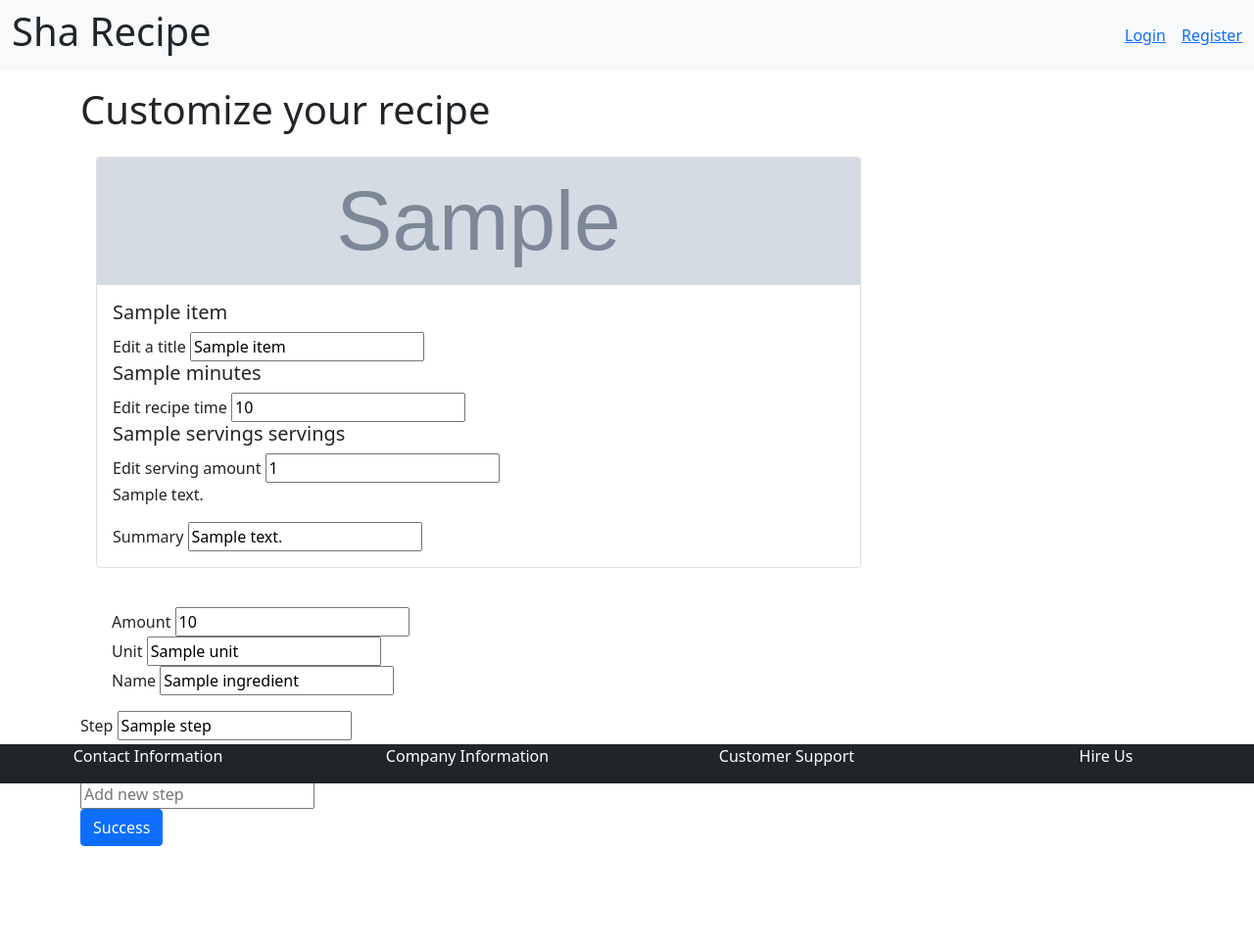
After one commit to CafeManager/ShaRecipe, a Flask app: page /recipes/1/create in a window 1280 px wide. The commit adds this page. Shown: the whole page at 98% size. Run offline with Flask 2, Linux system fonts and the light colour scheme; tables that the repository leaves empty hold one stand-in row (values such as "Sample post"); grey boxes marked "Sample" are stand-in pictures; a database or web service that is not in the repository returns one stand-in record (values such as "Sample title"); data that the repository does not hold is empty; some libraries are stand-ins or nearby versions.

Commit message:
added a LOT

```diff
--- a/app.py
+++ b/app.py
@@ -1,17 +1,187 @@
-from flask import Flask, render_template
+from flask import Flask, render_template, request, g, session, redirect, flash
 from flask_debugtoolbar import DebugToolbarExtension
 from flask_sqlalchemy import SQLAlchemy
-from form import AddUserForm
+from form import UserAddForm, LoginForm, RecipeForm, IngredientEntryForm, StepEntryForm
+from models import db, connect_db, User, Recipe, Step, Ingredient
+from sqlalchemy.exc import IntegrityError
+import requests
+import datetime
+
+CURR_USER_KEY = "curr_user"
 
 app = Flask(__name__)
-app.config['SECRET_KEY'] = 'this-is-secr3t'
+app.config["SECRET_KEY"] = "this-is-secr3t"
 
-app.config['SQLALCHEMY_DATABASE_URI'] = 'postgresql:///sharecipe'
-app.config['SQLALCHEMY_TRACK_MODIFICATIONS'] = False
-app.config['SQLALCHEMY_ECHO'] = True
+app.config["SQLALCHEMY_DATABASE_URI"] = "postgresql:///sharecipe"
+app.config["SQLALCHEMY_TRACK_MODIFICATIONS"] = False
+app.config["SQLALCHEMY_ECHO"] = True
 
-# connect_db(app)
+API_KEY = "fc0a5c0a6ee744afacee96a81cf8664e"
+
+connect_db(app)
+
+
+@app.before_request
+def add_user_to_g():
+    if CURR_USER_KEY in session:
+        g.user = User.query.get(session[CURR_USER_KEY])
+
+    else:
+        g.user = None
+
+
+def do_login(user):
+    session[CURR_USER_KEY] = user.id
+
+
+def do_logout():
+    if CURR_USER_KEY in session:
+        del session[CURR_USER_KEY]
+
 
 @app.route("/")
 def home_page():
-    return render_template('homepage.html')
+    res = requests.get(
+        "https://api.spoonacular.com/recipes/random",
+        params={"apiKey": {API_KEY}, "tags": "dessert", "number": 5},
+    )
+    recipes = res.json().get("recipes")
+    recipeList = [
+        {
+            "id": recipe.get("id"),
+            "title": recipe.get("title"),
+            "img": recipe.get("image"),
+            "summary": [recipe.get("summary")],
+        }
+        for recipe in recipes
+    ]
+    print(recipes)
+
+    return render_template("homepage.html", res=recipeList)
+
+
+@app.route("/user/register", methods=["GET", "POST"])
+def create_user():
+    form = UserAddForm()
+    if form.validate_on_submit():
+        try:
+            user = User.signup(
+                username=form.username.data,
+                password=form.password.data,
+                email=form.email.data,
+            )
+            db.session.commit()
+
+        except IntegrityError:
+            flash("Username already taken", "danger")
+            return render_template("users/signup.html", form=form)
+
+        do_login(user)
+
+        return redirect("/")
+
+    return render_template("user/register.html", form=form)
+
+
+@app.route("/user/login", methods=["GET", "POST"])
+def login_user():
+    form = LoginForm()
+    if form.validate_on_submit():
+        user = User.authenticate(form.username.data, form.password.data)
+
+        if user:
+            session[CURR_USER_KEY] = user.id
+            return redirect("/")
+
+    return render_template("user/login.html", form=form)
+
+
+@app.route("/recipe/create")
+def register_user():
+    form = LoginForm()
+    return render_template("recipe/create.html", form=form)
+
+
+@app.route("/logout")
+def logout():
+    if CURR_USER_KEY in session:
+        del session[CURR_USER_KEY]
+    return redirect("/")
+
+
+@app.route("/fetchresults")
+def fetch_results():
+    q = request.args.get("q")
+    res = requests.get(
+        f"https://api.spoonacular.com/recipes/complexSearch?apiKey=fc0a5c0a6ee744afacee96a81cf8664e&query={q}"
+    )
+    json = res.json()
+    idString = ",".join([str(s.get("id")) for s in json["results"]])
+    idRes = requests.get(
+        f"https://api.spoonacular.com/recipes/informationBulk?ids={idString}&apiKey={API_KEY}"
+    )
+    extraInfo = idRes.json()
+    return render_template(
+        "search_results.html",
+        data={"recipeData": json["results"], "extraRecipeDataById": extraInfo},
+    )
+
+
+@app.route("/recipes/<int:id>/create")
+def get_recipe_template(id):
+    res = requests.get(
+        f"https://api.spoonacular.com/recipes/{id}/information?apiKey={API_KEY}"
+    )
+    json = res.json()
+
+
+    ingredient_data = []
+    steps_data = []
+    print(json)
+
+    for ingredient in json.get('extendedIngredients'):
+        ingredient_form = IngredientEntryForm()
+        ingredient_data.append({'amount': ingredient.get('amount'), 'unit':ingredient.get('unit'), 'name':ingredient.get('name')})
+        ingredient_form.amount.data = ingredient.get('amount')
+        ingredient_form.unit.data = ingredient.get('unit')
+        ingredient_form.name.data = ingredient.get('name')
+        # form.ingredients.append_entry(ingredient_form)
+
+    for step in json.get('analyzedInstructions')[0].get('steps'):
+        step_form = StepEntryForm()
+        steps_data.append({'step': step.get('step')})
+    form = RecipeForm(name=json.get('name'), total_time=json.get('readyInMinutes'),
+                      total_servings=json.get('total_servings'), summary=json.get('summary'),
+                      steps=steps_data, ingredients=ingredient_data)
+
+    if form.validate_on_submit():
+        name = form.name.data
+        user_id = 1
+        created_at = datetime.datetime.now()
+        created_by = "1"
+        total_time = form.data.total_time
+        parent_recipe_id = form.data.parent_recipe_id
+        total_servings = form.data.total_servings
+        api_id = form.data.api_id
+
+        ingredient_json = form.data.ingredient_json
+        step_json = form.data.ingredient_json
+
+        ingredients = form.data.ingredients
+        steps = form.data.steps
+        user_id = form.data.user_id
+
+
+        recipe = Recipe(name=name, user_id=user_id,
+                        created_at=created_at, created_by=created_by,
+                        total_time=total_time, total_servings=total_servings,
+                        api_id=api_id, parent_recipe_id=parent_recipe_id)
+
+        ingredient = Ingredient(json=ingredient_json, recipe_id=recipe.id)
+
+        step = Step(json=step_json, recipe_id=recipe.id)
+
+
+        db.session.commit()
+
+    return render_template("/recipe/create.html", res=json, form=form)
--- a/form.py
+++ b/form.py
@@ -1,11 +1,47 @@
 from flask_wtf import FlaskForm
-from wtforms import StringField, PasswordField
+from wtforms import StringField, PasswordField, TextAreaField, FloatField, FieldList, FormField, IntegerField
 from wtforms.validators import DataRequired, Email, Length
 
-class AddUserForm(FlaskForm):
+
+class UserAddForm(FlaskForm):
     """Form for adding users."""
 
-    username = StringField('Username', validators=[DataRequired()])
-    email = StringField('E-mail', validators=[DataRequired(), Email()])
-    password = PasswordField('Password', validators=[Length(min=6)])
-    image_url = StringField('(Optional) Image URL')
+    username = StringField("Username", validators=[DataRequired()])
+    email = StringField("E-mail", validators=[DataRequired(), Email()])
+    password = PasswordField("Password", validators=[Length(min=6)])
+    image_url = StringField("(Optional) Image URL")
+
+
+class LoginForm(FlaskForm):
+    """Login form."""
+
+    username = StringField("Username", validators=[DataRequired()])
+    password = PasswordField("Password", validators=[Length(min=6)])
+
+
+class ProfileForm(FlaskForm):
+    """Profile form."""
+
+    username = StringField("Username", validators=[DataRequired()])
+    email = StringField("Email", validators=[DataRequired()])
+    image_url = StringField("(Optional) Image URL")
+    header_image_url = StringField("(Optional) Header Image URL")
+    bio = StringField("(Optional) Bio")
+    password = PasswordField(validators=[DataRequired()])
+
+class IngredientEntryForm(FlaskForm):
+    amount = StringField("Amount")
+    unit = FloatField("Unit")
+    name = StringField("Name")
+
+class StepEntryForm(FlaskForm):
+    step = StringField("Step")
+
+class RecipeForm(FlaskForm):
+    """Profile form."""
+    name = StringField("Edit a title")
+    total_time = IntegerField("Edit recipe time")
+    total_servings = IntegerField("Edit serving amount")
+    summary = StringField("Summary")
+    ingredients = FieldList(FormField(IngredientEntryForm), min_entries=1)
+    steps = FieldList(FormField(StepEntryForm), min_entries=1)
--- a/requirements.txt
+++ b/requirements.txt
@@ -2,6 +2,8 @@ autopep8==1.4.4
 backcall==0.2.0
 bcrypt==4.0.1
 blinker==1.4
+certifi==2023.7.22
+charset-normalizer==3.2.0
 Click==7.0
 decorator==5.1.1
 dnspython==2.3.0
@@ -30,9 +32,11 @@ psycopg2==2.9.6
 ptyprocess==0.7.0
 pycodestyle==2.5.0
 Pygments==2.15.1
+requests==2.31.0
 SQLAlchemy==1.4.48
 traitlets==5.9.0
 typing_extensions==4.5.0
+urllib3==2.0.4
 wcwidth==0.2.6
 Werkzeug==0.16.0
 WTForms==3.0.1
--- a/static/app.css
+++ b/static/app.css
@@ -11,3 +11,10 @@
 .content-footer-push{
     margin-bottom: 100px;
 }
+
+.card-text-overflow{
+
+    overflow: hidden;
+    text-overflow: ellipsis;
+
+}
--- a/templates/base.html
+++ b/templates/base.html
@@ -6,6 +6,7 @@
     <meta name="viewport" content="width=device-width, initial-scale=1.0">
 
     <link href="https://cdn.jsdelivr.net/npm/bootstrap@5.1.3/dist/css/bootstrap.min.css" rel="stylesheet" integrity="sha384-1BmE4kWBq78iYhFldvKuhfTAU6auU8tT94WrHftjDbrCEXSU1oBoqyl2QvZ6jIW3" crossorigin="anonymous">
+    <script src="https://code.jquery.com/jquery-3.6.0.min.js"></script>
     <link rel="stylesheet" href="../static/app.css">
     {% block title %} Missing Title {% endblock%}
 </head>
@@ -13,10 +14,19 @@
     <nav class="navbar navbar-light bg-light mb-3">
         <div class="container-fluid">
             <h1> Sha Recipe </h1>
+            {% if not g.user %}
+            <a style="margin-left: auto; margin-right:1rem" href="/user/login"> Login </a>
+            <a href="/user/register"> Register</a>
+            {% else %}
+            <a style="margin-left: auto; margin-right:1rem" href="/user/"> Profile </a>
+            <a href="/logout"> Logout </a>
+            {% endif %}
         </div>
+
     </nav>
     <div class="container content-footer-push">
      {% block content %} Missing Content {% endblock%}
+
     </div>
      <footer class="bg-dark text-center text-white footer-fix">
         <div class="row">
@@ -35,5 +45,12 @@
         </div>
     </footer>
      <script src="https://cdn.jsdelivr.net/npm/bootstrap@5.1.3/dist/js/bootstrap.bundle.min.js" integrity="sha384-ka7Sk0Gln4gmtz2MlQnikT1wXgYsOg+OMhuP+IlRH9sENBO0LRn5q+8nbTov4+1p" crossorigin="anonymous"></script>
-</body>
+     <script
+     src="https://code.jquery.com/jquery-3.6.4.min.js"
+     integrity="sha256-oP6HI9z1XaZNBrJURtCoUT5SUnxFr8s3BzRl+cbzUq8="
+     crossorigin="anonymous"></script>
+         <script
+       src="https://cdnjs.cloudflare.com/ajax/libs/axios/1.3.4/axios.min.js"></script>
+       <script src="../static/app.js"></script>
+    </body>
 </html>
--- /dev/null
+++ b/templates/recipe/create.html
@@ -0,0 +1,64 @@
+{% extends 'base.html' %}
+
+{% block title %}
+<title> Create a recipe </title>
+{% endblock %}
+
+{% block content %}
+
+<h1> Customize your recipe </h1>
+
+<form id="pet-add-form" method="POST">
+    {{ form.hidden_tag() }}
+
+
+    <div class="card" style="width: 70%; display:inline-block; margin:1rem">
+        <img class="card-img-top" height="130rem" src="{{res.image}}" alt="Card image cap">
+        <div class="card-body">
+
+
+            <h5 class="card-title">{{res.title | safe}}</h5>
+             {{form.name.label}}  {{form.name}}
+
+            <h5 class="card-title">{{res.readyInMinutes | safe}} minutes</h5>
+            {{form.total_time.label}}  {{form.total_time}}
+
+            <h5 class="card-title">{{res.servings | safe}} servings </h5>
+            {{form.total_servings.label}}  {{form.total_servings}}
+
+            <p class="card-text">{{res.summary | safe}}</p>
+            {{form.summary.label}}  {{form.summary}}
+
+        </div>
+    </div>
+
+
+
+    <ul>
+
+        {% for ingredient in form.ingredients%}
+            <br>
+            {{ingredient.form.amount.label}} {{ingredient.form.amount}}
+            <br>
+            {{ingredient.form.unit.label}} {{ingredient.form.unit}}
+            <br>
+            {{ingredient.form.name.label}} {{ingredient.form.name}}
+        {% endfor%}
+
+
+    </ul>
+
+    {% for step in form.steps%}
+        {{step.form.step.label}} {{step.form.step}}
+        <br>
+    {% endfor%}
+    {% for step in res.analyzedInstructions[0].steps%}
+    <p> {{step.step}} </p>
+    <input type="text" placeholder="Add new step">
+    {% endfor %}
+    <br>
+    <button class="btn btn-primary"> Success</button>
+</form>
+
+
+{% endblock %}
```
Also changed, not shown: models.py (+69 -13 lines), static/app.js (added, +12 -0 lines), templates/homepage.html (+19 -1 lines), templates/recipe/show.html (added, +58 -0 lines), templates/recipe_add.html (added, +22 -0 lines), templates/search_results.html (added, +30 -0 lines), templates/user/login.html (added, +25 -0 lines), templates/user/profile.html (added, +9 -0 lines), templates/user/register.html (added, +26 -0 lines).
